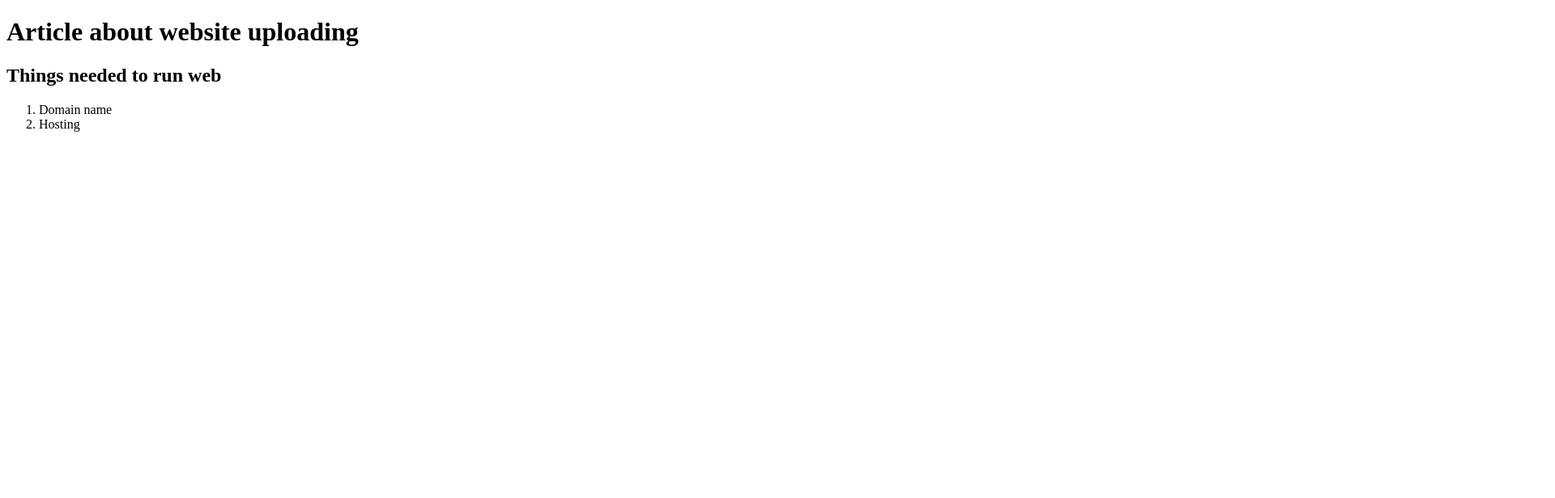
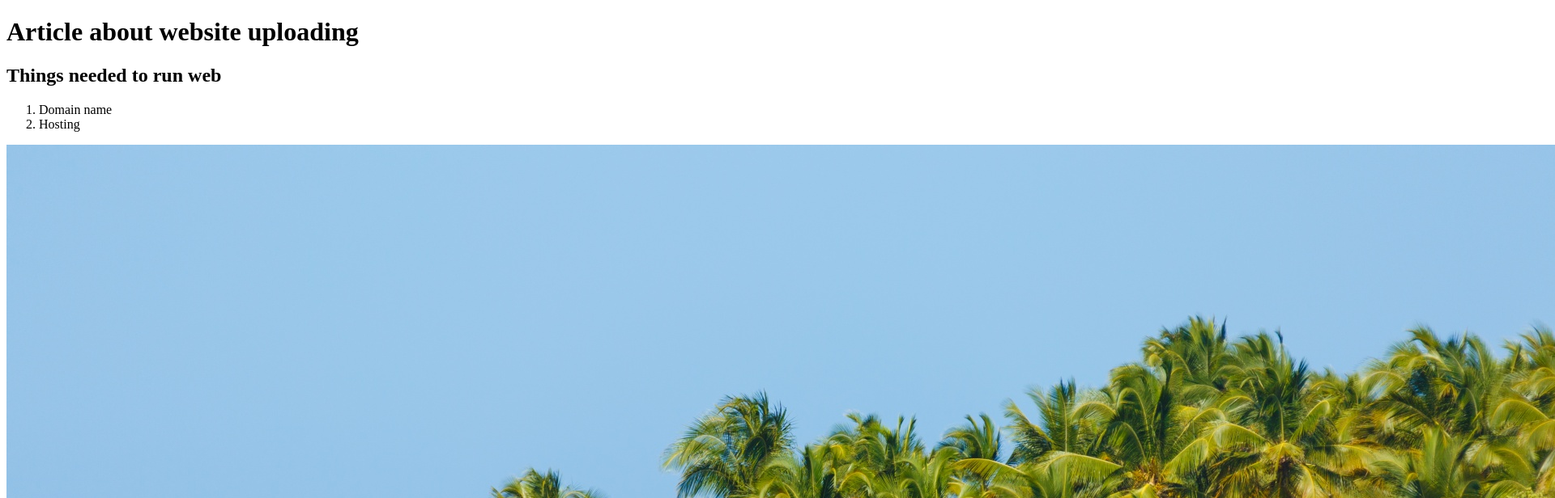
Before and after one commit to MahmudulProject/MahmudulProject.github.io, a plain HTML site: page index.html in a window 1280 px wide. Shown: the top 616 px of the page at 81% size, 1920 px wide, since content can reach past the window. Drawn offline with Linux system fonts and the light colour scheme.

Commit message:
pic added

```diff
--- a/index.html
+++ b/index.html
@@ -16,6 +16,10 @@
 		</ol>
 	</p>
 
+	<p>
+		<img src="images/island.jpg">
+	</p>
+
 
 </body>
 </html>
```
Also changed, not shown: images/island.jpg (added).
